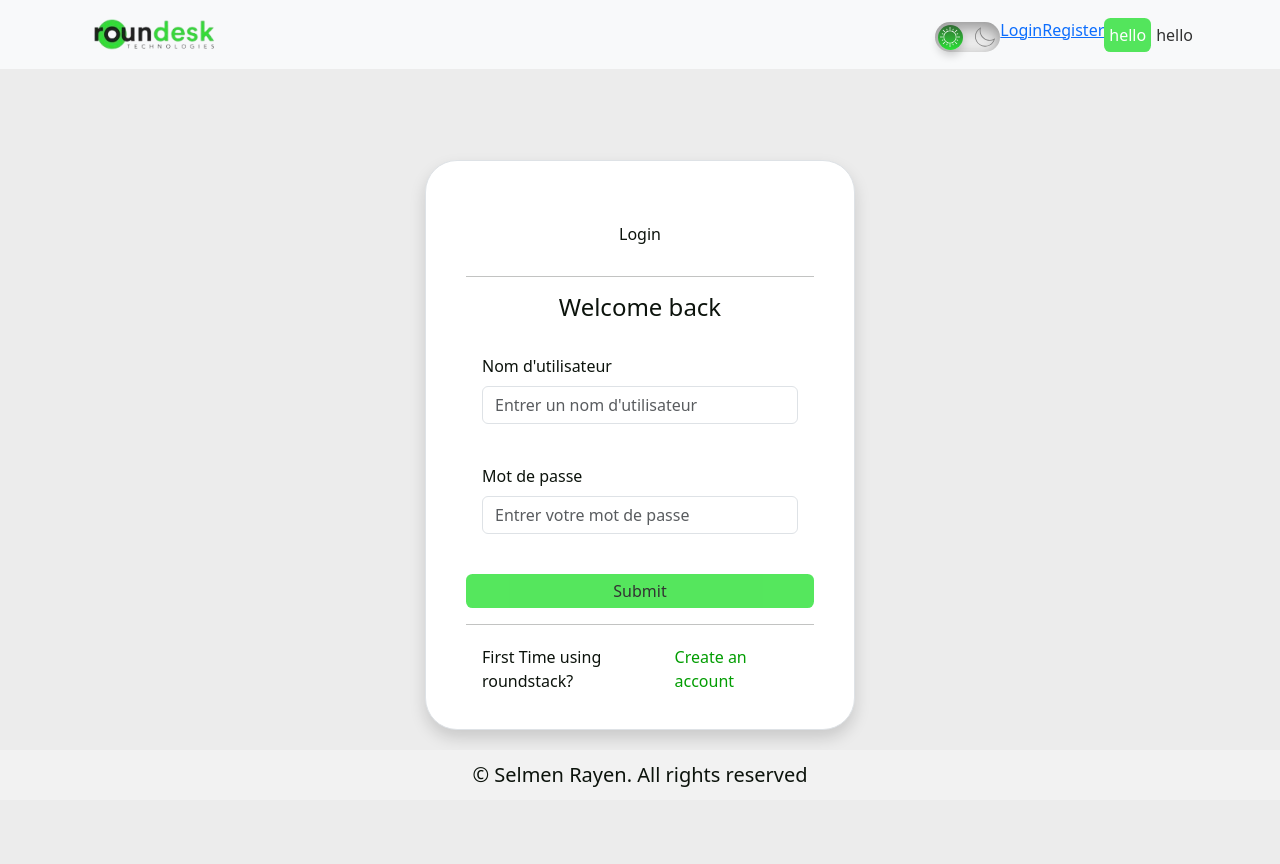
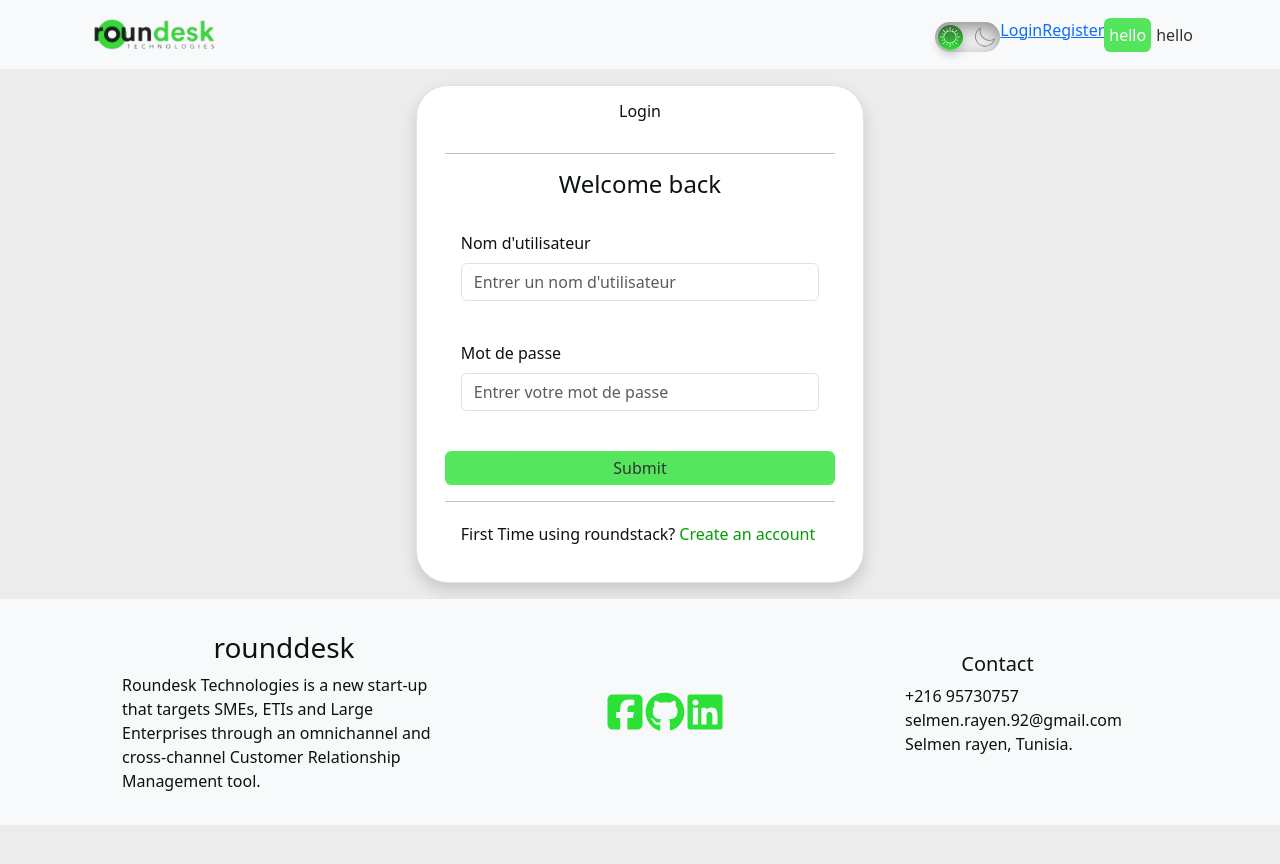
Before and after one commit to SRayen/Projet, a React (Create React App) app in the folder client/: page /login in a window 1280 px wide. Shown: the top 864 px of the page. After the commit the page ends 825 px from the top, so only its background shows below. Built offline with nearby package versions, Linux system fonts and the light colour scheme.

Commit message:
Fix Style

```diff
--- a/client/src/components/common/footer/Footer.tsx
+++ b/client/src/components/common/footer/Footer.tsx
@@ -1,9 +1,90 @@
 import React from "react";
-import "./footer.css";
+
+import Navbar from "react-bootstrap/Navbar";
+import Container from "react-bootstrap/Container";
+import Row from "react-bootstrap/Row";
+import Col from "react-bootstrap/Col";
+
+import { Link } from "react-router-dom";
+
+import { FaSquareFacebook } from "react-icons/fa6";
+import { FaGithub } from "react-icons/fa";
+import { FaLinkedin } from "react-icons/fa6";
+import useThemeStore from "../../../stores/themeStore";
+
 export default function Footer() {
+  const { isDarkMode } = useThemeStore();
+
   return (
-    <footer className="footer">
-      &copy; Selmen Rayen. All rights reserved
-    </footer>
+    <>
+      <Navbar
+        bg={`${isDarkMode ? "dark" : "light"}`}
+        variant={"light"}
+        expand="lg"
+      >
+        <Container className="d-flex align-items-center justify-content-between">
+          <Row>
+            <Col
+              className="d-flex flex-column align-items-center justify-content-center ft-1 m-4"
+              xs={12}
+              md={4}
+            >
+              <h3>
+                <span className="title-span">round</span>desk
+              </h3>
+              <div className=" px-3">
+                <span>
+                  Roundesk Technologies is a new start-up that targets SMEs,
+                  ETIs and Large Enterprises through an omnichannel and
+                  cross-channel Customer Relationship Management tool.
+                </span>
+              </div>
+            </Col>
+            <Col
+              className="d-flex flex-column align-items-center justify-content-center ft-1 m-4"
+              xs={12}
+              md={3}
+            >
+              <div className="footer-icons">
+                <Link to="/about">
+                  <FaSquareFacebook className="react-icon-class" />
+                </Link>
+                <Link to="/about">
+                  <FaGithub className="react-icon-class" />
+                </Link>
+                <Link to="/about">
+                  <FaLinkedin className="react-icon-class" />
+                </Link>
+              </div>
+            </Col>
+
+            <Col
+              className="d-flex align-items-center justify-content-center  m-4"
+              xs={12}
+              md={3}
+            >
+              <div className="d-flex flex-column align-items-center justify-content-center ft-1">
+                <h5>Contact</h5>
+                <ul>
+                  <li className="nav-item">
+                    <i className="fa-solid fa-phone-volume"></i> +216 95730757
+                  </li>
+                  <li className="nav-item">
+                    <i className="fa-solid fa-envelope"></i>
+                    selmen.rayen.92@gmail.com
+                  </li>
+                  <li className="nav-item">
+                    <p>
+                      <i className="fa-solid fa-paper-plane"></i> Selmen rayen,
+                      Tunisia.
+                    </p>
+                  </li>
+                </ul>
+              </div>
+            </Col>
+          </Row>
+        </Container>
+      </Navbar>
+    </>
   );
 }
--- a/client/src/components/common/footer/footer.css
+++ /dev/null
@@ -1,59 +0,0 @@
-/* footer.css */
-
-.footer {
-  position: fixed;
-  bottom: 0;
-  background-color: #f2f2f2;
-  font-size: 20px;
-  width: 100%;
-  display: flex;
-  align-items: center;
-  justify-content: center;
-  padding: 10px 0;
-}
-
-.nav {
-  background-color: red;
-  display: flex;
-  justify-content: space-around;
-  align-items: center;
-}
-
-/* Large devices (desktops) */
-@media (min-width: 992px) {
-  .navbar-brand {
-    font-size: 24px;
-  }
-
-  .nav-link {
-    font-size: 25px;
-    margin-right: 10px;
-    margin-bottom: 0;
-  }
-}
-
-/* Medium devices (tablets) */
-@media (min-width: 577px) and (max-width: 991px) {
-  .navbar-brand {
-    font-size: 22px;
-  }
-
-  .nav-link {
-    font-size: 18px;
-    margin-right: 10px;
-    margin-bottom: 0;
-  }
-}
-
-/* Small devices (landscape phones) */
-@media (max-width: 576px) {
-  .navbar-brand {
-    font-size: 20px;
-  }
-
-  .nav-link {
-    font-size: 16px;
-    margin-right: 0;
-    margin-bottom: 5px;
-  }
-}
--- a/client/src/pages/Login.tsx
+++ b/client/src/pages/Login.tsx
@@ -66,8 +66,9 @@ const Login = () => {
   return (
     <>
       {" "}
-      <div className="container d-flex justify-content-center align-items-center min-vh-100">
-        <div className="row border rounded-5 p-3 bg-modal shadow box-area g-5">
+      <div className="container d-flex justify-content-center align-items-center p-3 ">
+
+      <div className="row border rounded-5 p-3 bg-modal shadow  ">
           <form onSubmit={formik.handleSubmit}>
             <div className="mb-4 d-flex justify-content-center align-items-center ">
               <div>
--- a/client/src/pages/Register.tsx
+++ b/client/src/pages/Register.tsx
@@ -50,8 +50,8 @@ const Register = () => {
     navigate("/login");
   }, []);
   return (
-    <div className="container d-flex justify-content-center align-items-center min-vh-100">
-      <div className="row border rounded-5 p-3 bg-modal shadow box-area g-5">
+    <div className="container d-flex justify-content-center align-items-center p-3">
+            <div className="row border rounded-5 p-3 bg-modal shadow  ">
         <form onSubmit={formik.handleSubmit}>
           <div className="mb-4 d-flex justify-content-center align-items-center ">
             <div>
```
